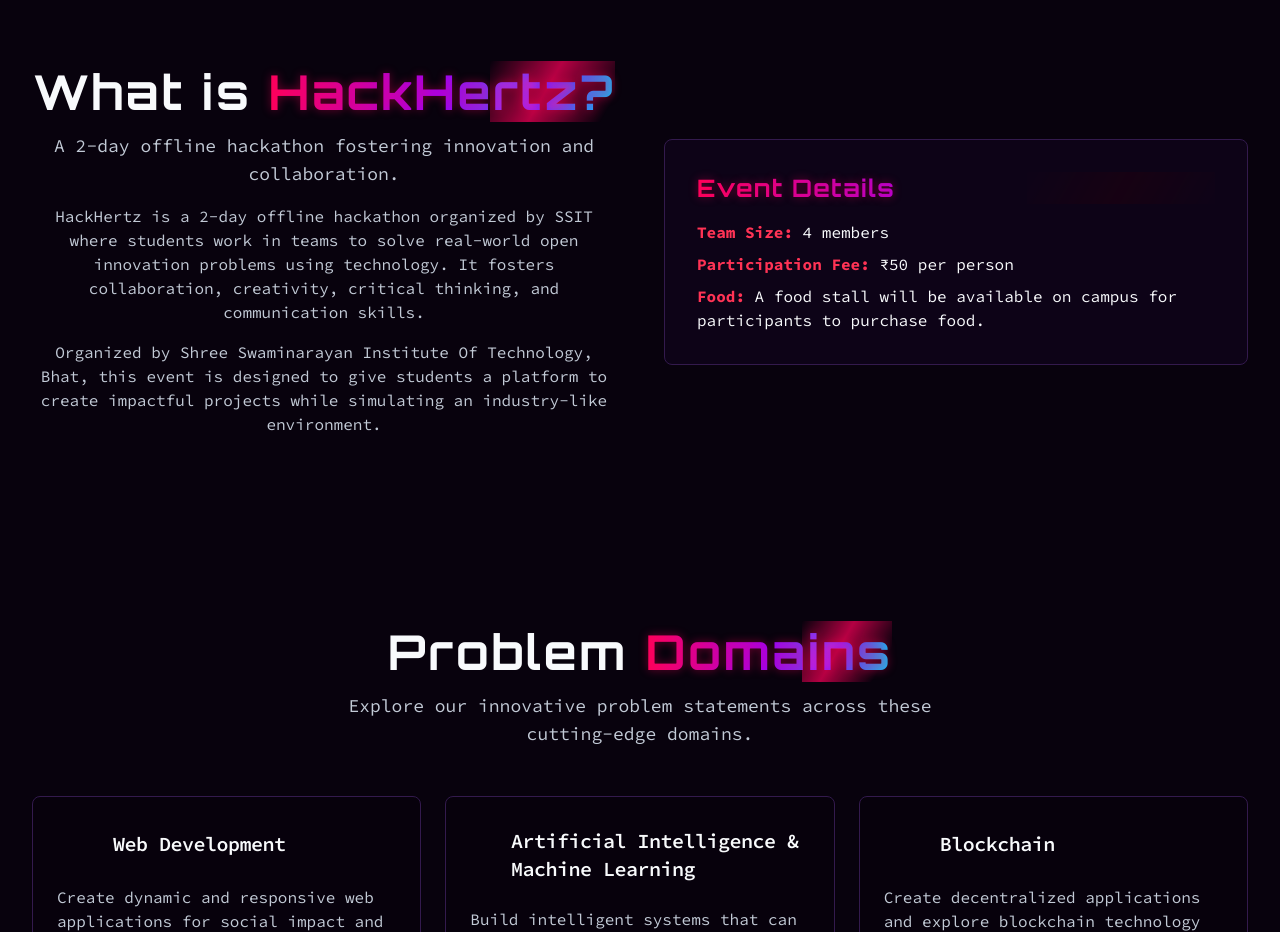
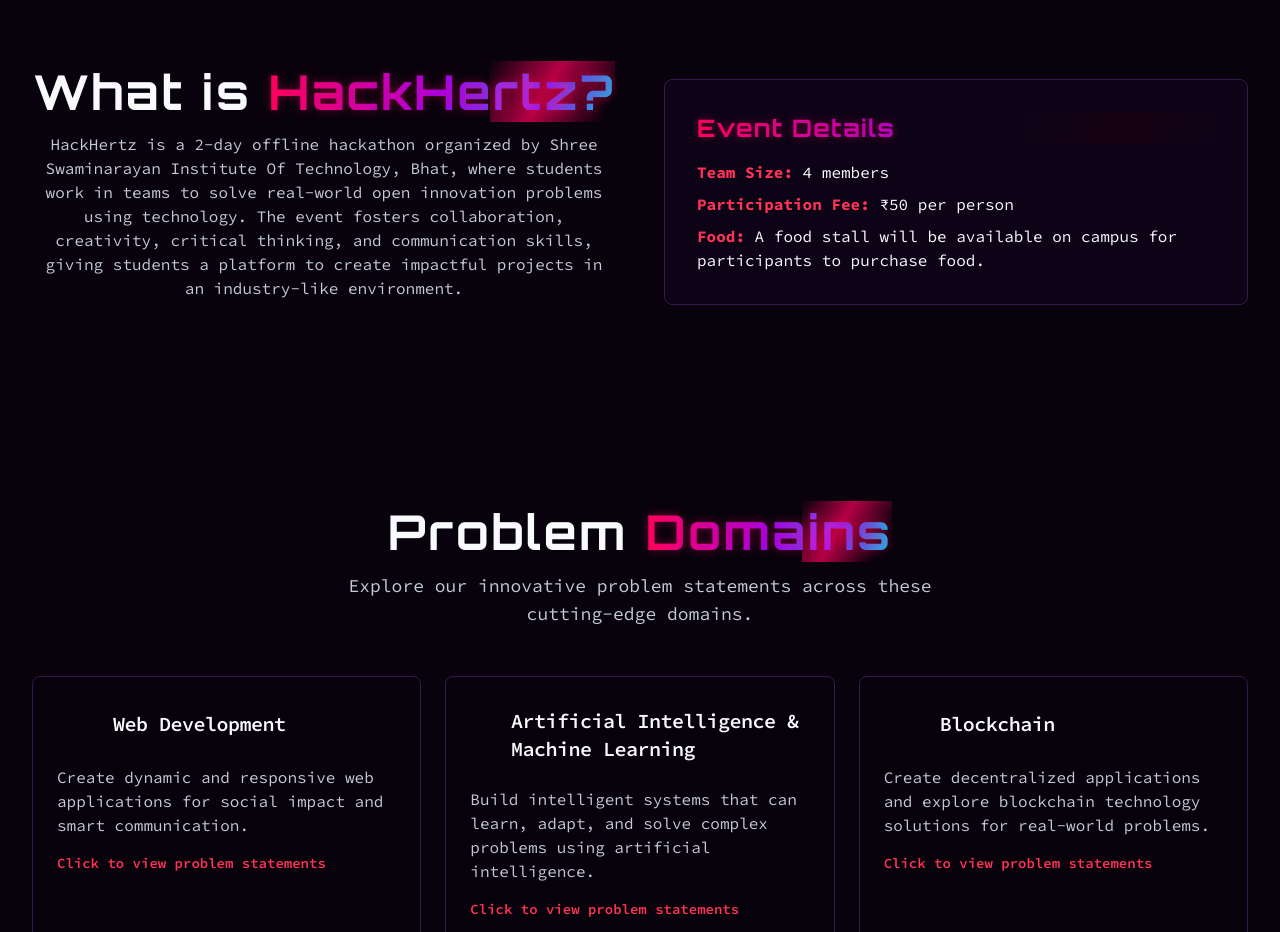
Before and after one commit to pathan-07/Hackhertz2.0, a Next.js app: page / in a window 1280 px wide. Shown: the part 860-1792 px from the top of the page. Built offline with nearby package versions, Linux system fonts and the light colour scheme.

Commit message:
fixed in problem statment

```diff
--- a/src/components/sections/about-section.tsx
+++ b/src/components/sections/about-section.tsx
@@ -15,12 +15,8 @@
         <div className="grid md:grid-cols-2 gap-12 items-center">
           <div className="text-center">
             <h2 className="text-4xl md:text-5xl font-bold mb-4">What is <span className="text-gradient">HackHertz?</span></h2>
-            <p className="text-lg text-muted-foreground mb-4">A 2-day offline hackathon fostering innovation and collaboration.</p>
             <p className="text-muted-foreground mb-4">
-              HackHertz is a 2-day offline hackathon organized by SSIT where students work in teams to solve real-world open innovation problems using technology. It fosters collaboration, creativity, critical thinking, and communication skills.
-            </p>
-            <p className="text-muted-foreground">
-              Organized by Shree Swaminarayan Institute Of Technology, Bhat, this event is designed to give students a platform to create impactful projects while simulating an industry-like environment.
+              HackHertz is a 2-day offline hackathon organized by Shree Swaminarayan Institute Of Technology, Bhat, where students work in teams to solve real-world open innovation problems using technology. The event fosters collaboration, creativity, critical thinking, and communication skills, giving students a platform to create impactful projects in an industry-like environment.
             </p>
           </div>
           <div className="bg-card border border-border p-8 rounded-lg space-y-4">
--- a/src/components/sections/domains-section.tsx
+++ b/src/components/sections/domains-section.tsx
@@ -70,6 +70,7 @@
         "NLP Core Engine",
         "Comprehensive Knowledge Base",
         "Clean Web UI",
+        "Text to Speech, Speech to Text & Speech to Speech",
         "Administrator Dashboard"
       ],
       additionalFeatures: [
```
